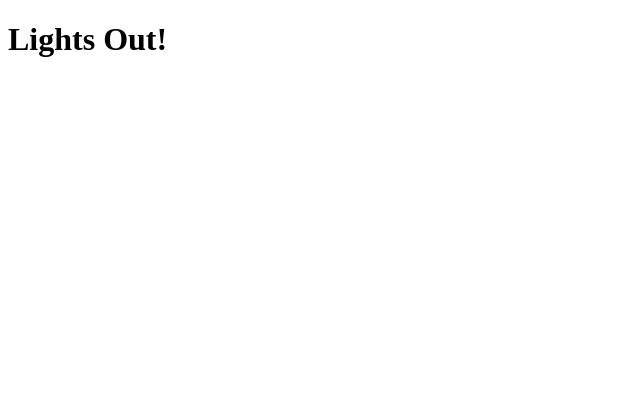
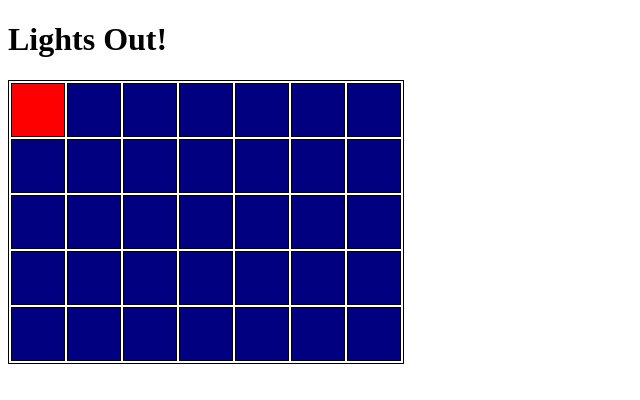
Before and after one commit to heimanchan/Lights-Out-Game, a plain HTML site: page index.html in a window 1280 px wide. Shown: the whole page, without its empty margins (0-640 px from the left). Drawn offline with Linux system fonts and the light colour scheme.

Commit message:
Add game board

```diff
--- a/index.html
+++ b/index.html
@@ -1,11 +1,14 @@
 <!DOCTYPE html>
 <html>
+  <head>
+    <link rel="stylesheet" type="text/css" href="./style.css">
+  </head>
 
   <body>
   <h1>Lights Out!</h1>
     <table class="game">
       <tr>
-      <td></td>
+        <td class="on"></td>
         <td></td>
         <td></td>
         <td></td>
--- /dev/null
+++ b/style.css
@@ -0,0 +1,14 @@
+.game {
+  border: solid 1px black;
+}
+
+.game td {
+  border: solid 1px black;
+  width: 50px;
+  height: 50px;
+  background-color: navy;
+}
+
+.on {
+  background-color: red !important;
+}
```
Lines whose indentation alone changed are shown as unchanged.
